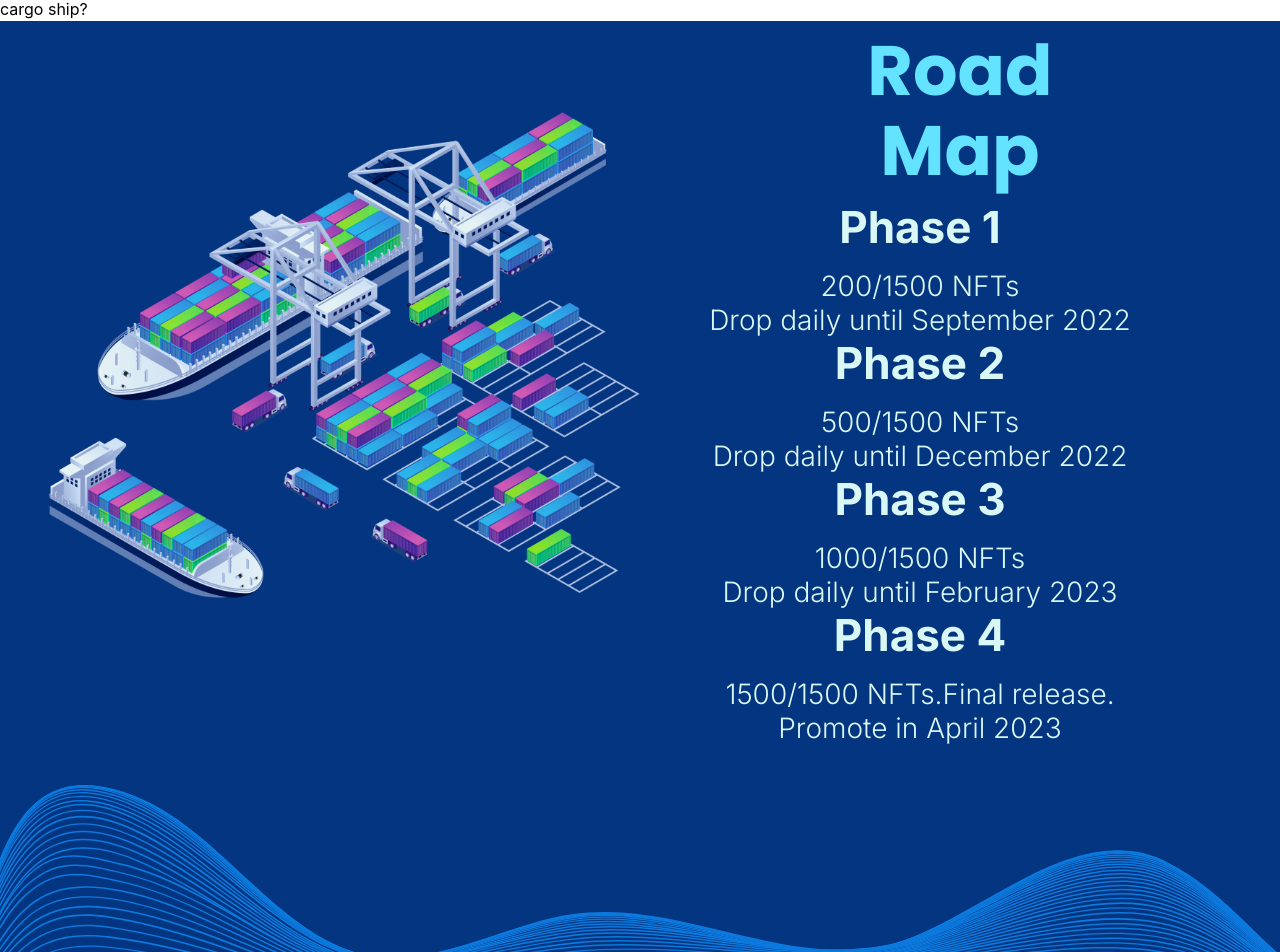
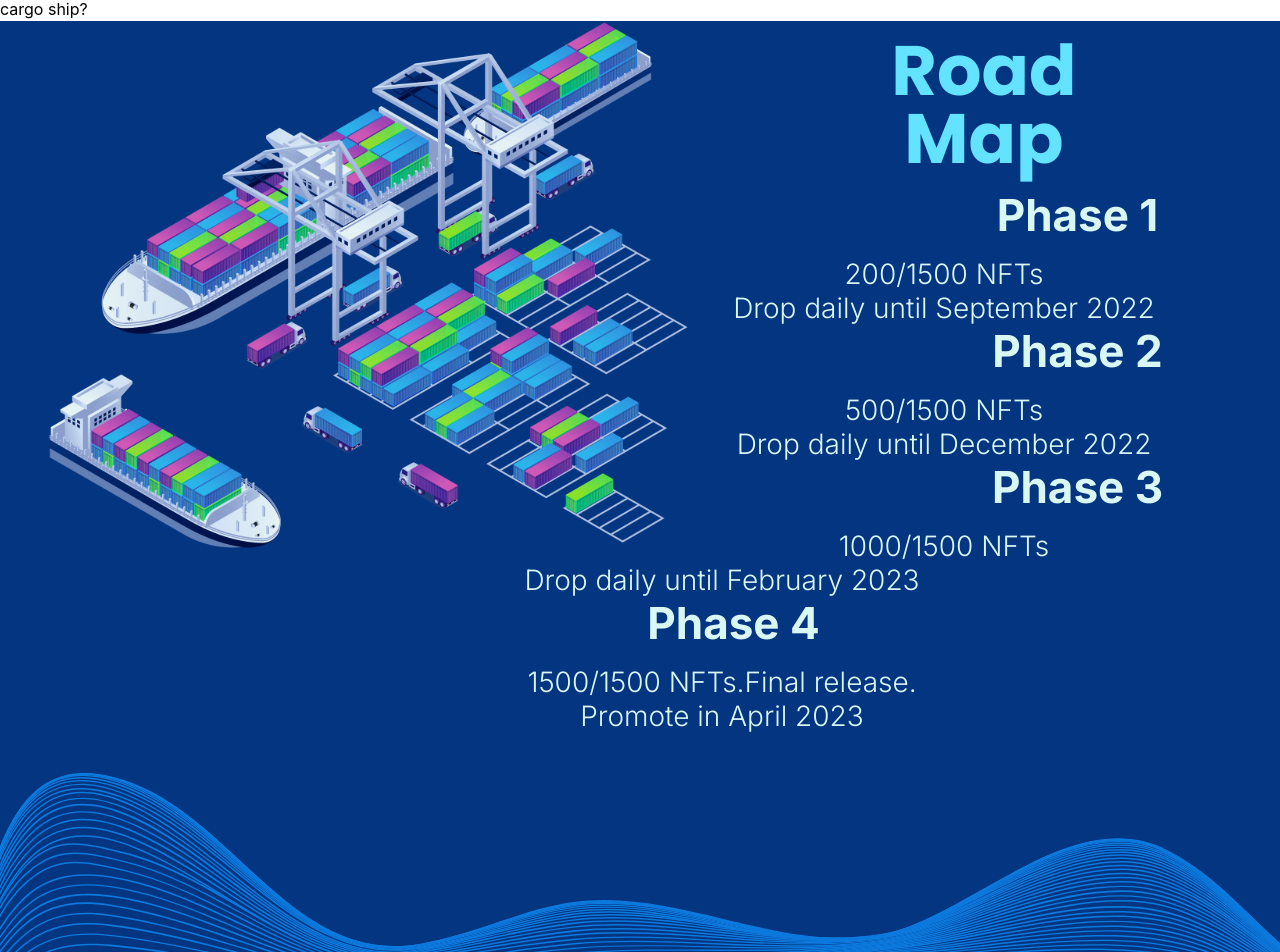
Before and after one commit to Priya-1607/marine-dao-app, a React (Create React App) app: page / in a window 1280 px wide. Shown: the part 1365-2317 px from the top of the page. Built offline with nearby package versions, Linux system fonts and the light colour scheme.

Commit message:
road map change

```diff
--- a/src/App.css
+++ b/src/App.css
@@ -62,11 +62,16 @@
      background: #043580;
     text-align: right;
 
+
 }
-.img{
+
+/*.img{
+    width: 20%;
+    float:left;
+
     margin-top: 90px;
     margin-left:3rem;
-}
+}*/
 .road {
 
 
@@ -80,9 +85,12 @@
 
 }
 .map{
-    margin-top: -20px;
+    margin-top: -32px;
+    margin-left: -199px;
 }
+
 .phase{
+    padding-left: 267px;
     padding-top: 15px;
     font-family: Inter;
     font-size: 44px;
@@ -97,7 +105,7 @@ margin-right: 5rem;
 }
 .para{
     padding-top: 15px;
-
+    padding-left: 244px;
     font-family: Inter;
     font-size: 28px;
     font-weight: 300;
@@ -105,12 +113,23 @@ margin-right: 5rem;
     letter-spacing: 0em;
     text-align: center;
     color: #D9F7F5;
-;
+
 
 }
 .leftPara{
     text-align: center;
 
+}
+.img {
+    position: relative;
+    width: 50%;
+    float: left;
+
+    margin-left: 3rem;}
+.wave{
+    position: relative;
+    top: 0px;
+    left: 0px;
 }
 
 
@@ -124,4 +143,5 @@ margin-right: 5rem;
 
 
 
+
 /*background: linear-gradient(313.99deg, #1D85BA 50.11%, rgba(37, 127, 174, 0) 97.5%);*/
--- a/src/components/RoadMap.tsx
+++ b/src/components/RoadMap.tsx
@@ -6,8 +6,8 @@ function RoadMap() {
     return (
 
             <div className="ShipMain">
-                <div className="mainSub grid grid-cols-2">
-            <div className="img"><img src={ships}/></div>
+
+            <label className="img "><img src={ships}/></label>
 
                 <div className="subHead">
             <p className="road">Road <p className="map">Map</p></p>
@@ -18,10 +18,9 @@ function RoadMap() {
             <span className="phase">Phase 3</span><p className="para">1000/1500 NFTs<br/>Drop daily until February 2023</p>
             <span className="phase">Phase 4</span><p className="para">1500/1500 NFTs.Final release.<br/>Promote in April 2023</p>
                     </div>
-                </div>
 
                 </div>
-                <img src={wave}/>
+              <label className="wave"><img src={wave}/></label>
 
 
         </div>
```
